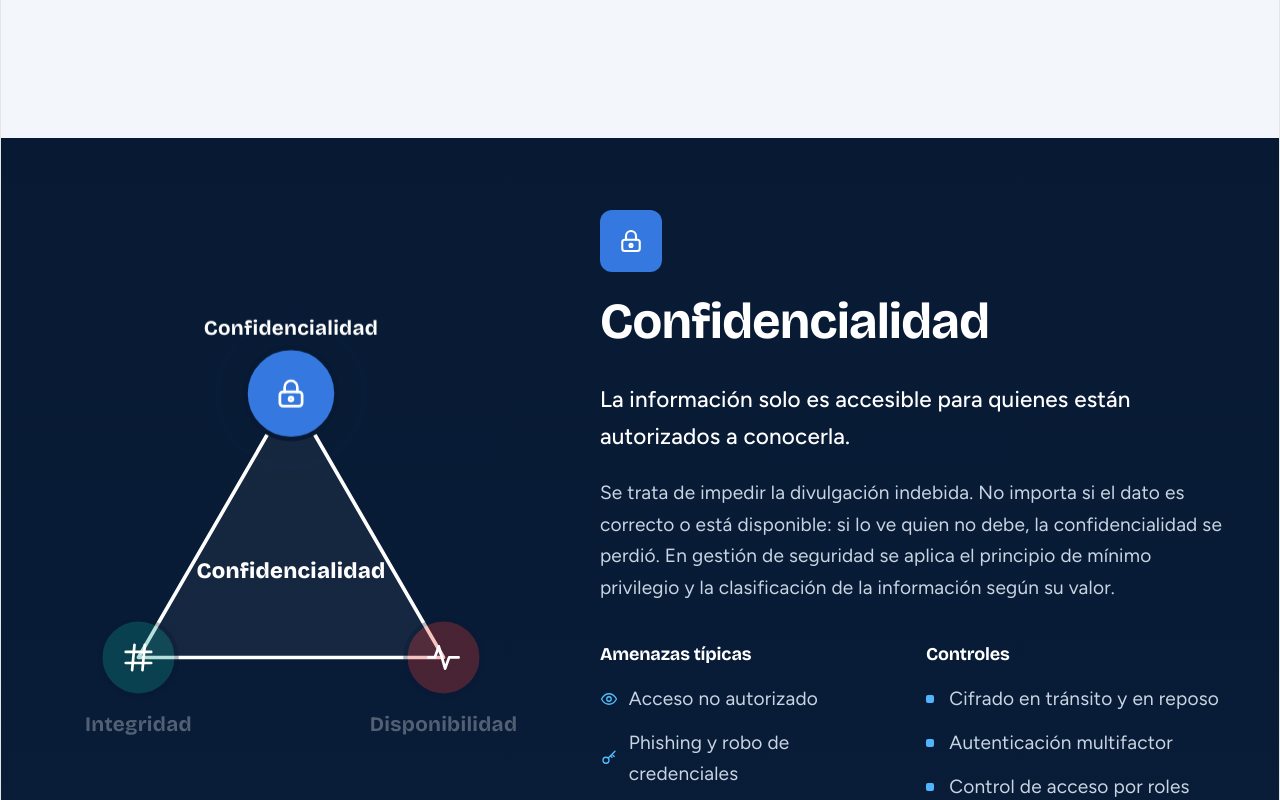
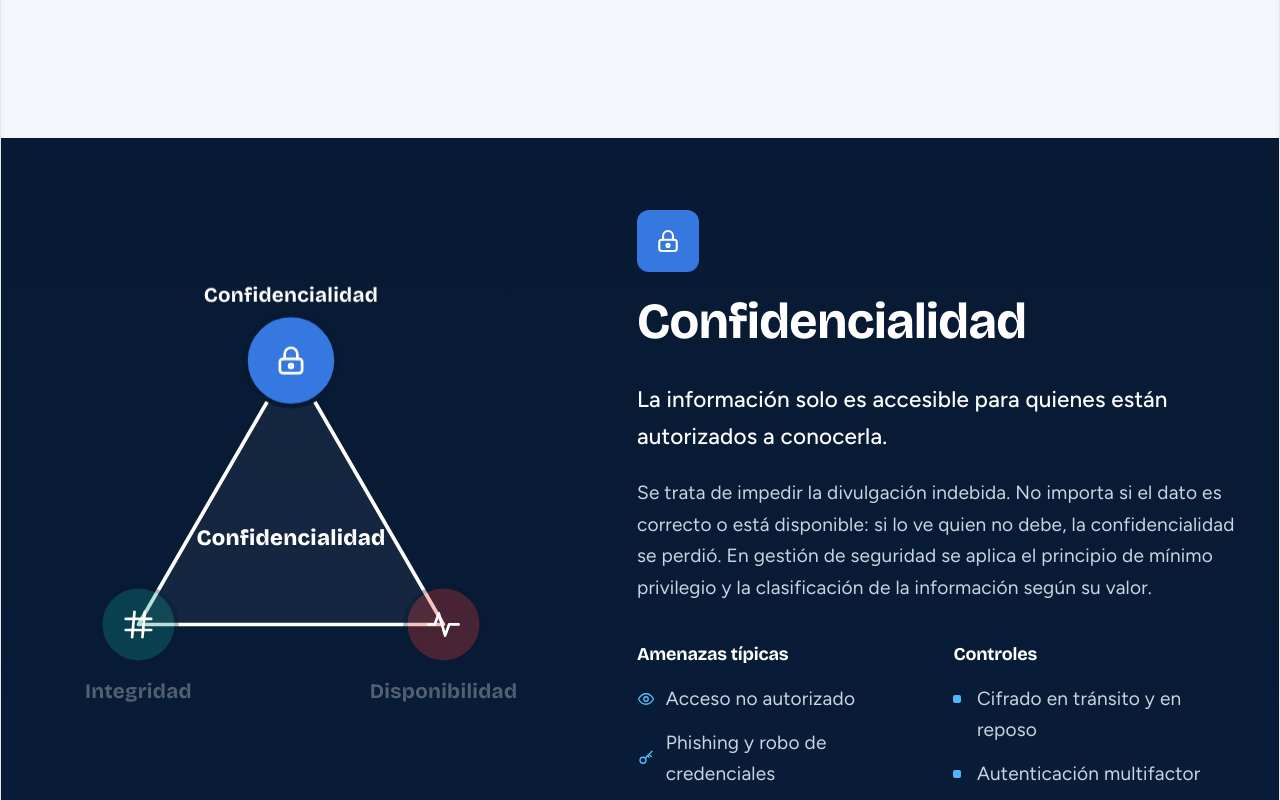
Before and after one commit to kibkili/infografia-triada-info, a React (Vite) app: page / in a window 1280 px wide. Shown: the part 1340-2140 px from the top of the page. Built offline with nearby package versions, Linux system fonts and the light colour scheme.

Commit message:
Infografía de la tríada de la información con diseño profesionaladas

```diff
--- a/src/App.css
+++ b/src/App.css
@@ -237,6 +237,19 @@ h1, h2, h3 { color: var(--title); }
 }
 
 /* ============ Pantalla completa: anula los estilos por defecto de Vite ============ */
-html, body { margin: 0; padding: 0; width: 100%; min-width: 0; display: block; place-items: initial; overflow-x: hidden; }
+html, body { margin: 0; padding: 0; width: 100%; min-width: 0; display: block; place-items: initial; }
+body { overflow-x: clip; }
 #root { max-width: none; width: 100%; margin: 0; padding: 0; text-align: left; }
 main { width: 100%; }
+
+/* ============ Arreglo de la seccion de los tres pilares ============ */
+/* position: sticky no funciona si html/body tienen overflow hidden; se usa clip arriba. */
+.stage { align-items: start; }
+.stage-visual { align-self: start; }
+.block { max-width: 660px; }
+.block.on { opacity: 1; }
+.block:not(.on) { opacity: .35; }
+@media (min-width: 960px) {
+  .stage-visual { height: calc(100svh - 3.6rem); }
+  .block { margin-inline: auto 0; padding-right: 2rem; }
+}
```
